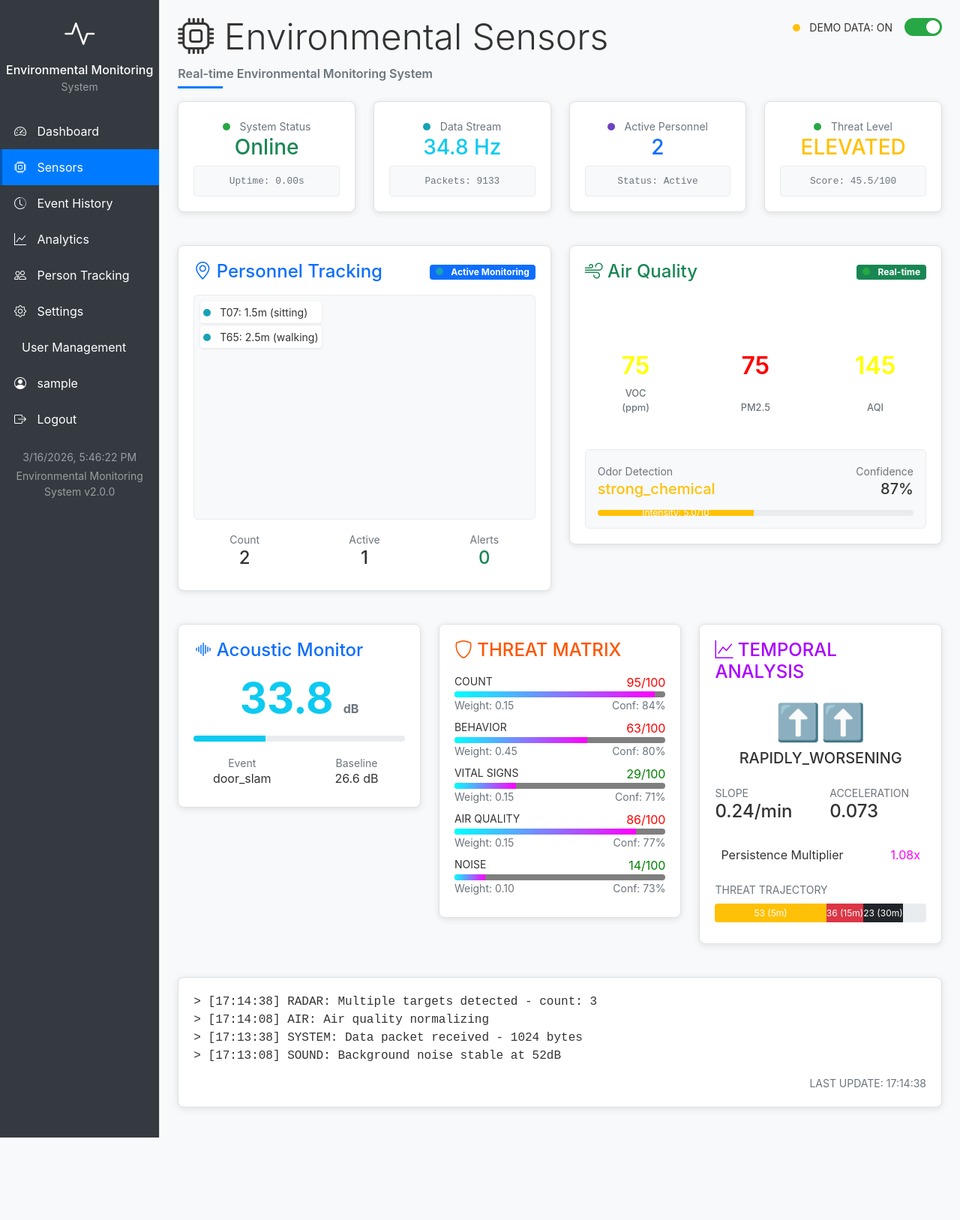
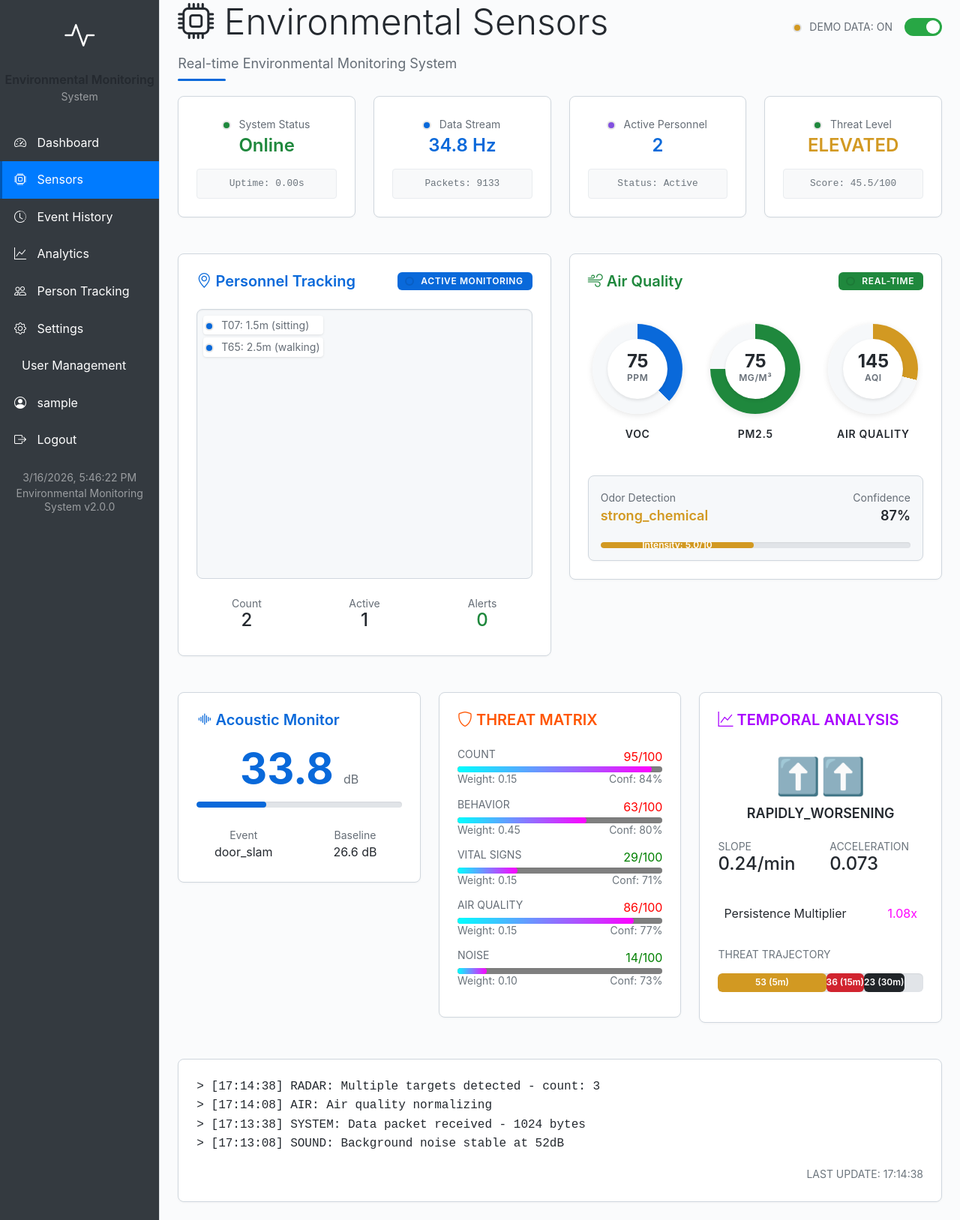
Before and after one commit to SarveshwarSenthilKumar/Engineering-Idol, a Flask app: page /sensors in a window 1280 px wide. Shown: the whole page at 75% size. Before the commit the page ends 1517 px from the top, so only its background shows below. Run offline with Flask 3, Linux system fonts and the light colour scheme; the visitor is signed in with stand-in values (Sample User, id 1); data that the repository does not hold is empty; a map, chart or similar area stays blank.

Commit message:
Fixed the UI for the sensors graphs

```diff
--- a/templates/sensors.html
+++ b/templates/sensors.html
@@ -15,107 +15,402 @@
         --card-shadow: 0 2px 10px rgba(0,0,0,0.1);
     }
 
+    /* Enhanced Readability Design */
     body {
-        background: var(--light-bg);
-        font-family: -apple-system, BlinkMacSystemFont, 'Segoe UI', Roboto, sans-serif;
-        color: #333;
+        background: #fafbfc;
+        font-family: -apple-system, BlinkMacSystemFont, 'Segoe UI', Roboto, 'Helvetica Neue', Arial, sans-serif;
+        color: #24292f;
+        line-height: 1.6;
+        font-size: 16px;
     }
 
     .main-content {
-        background: var(--light-bg);
+        background: #fafbfc;
+        position: relative;
+        padding: 0 16px;
+    }
+
+    /* Clean Professional Card Design */
+    .sensor-card {
+        background: #ffffff;
+        border: 1px solid #d0d7de;
+        border-radius: 8px;
+        padding: 24px;
+        margin-bottom: 24px;
+        box-shadow: 0 1px 3px rgba(0, 0, 0, 0.04);
+        transition: all 0.2s cubic-bezier(0.4, 0, 0.2, 1);
         position: relative;
     }
 
-
-    /* Professional card */
-    .sensor-card {
-        background: white;
-        border: 1px solid #dee2e6;
-        border-radius: 8px;
-        padding: 20px;
-        margin-bottom: 20px;
-        box-shadow: var(--card-shadow);
-        transition: all 0.2s ease;
-        position: relative;
+    .sensor-card:hover {
+        transform: translateY(-1px);
+        box-shadow: 0 4px 12px rgba(0, 0, 0, 0.08);
+        border-color: #0969da;
     }
 
-
-    .sensor-card:hover {
-        transform: translateY(-2px);
-        box-shadow: 0 4px 20px rgba(0,0,0,0.15);
-    }
-
-
-    /* Professional header */
+    /* Clean Header */
     .professional-header {
         font-weight: 600;
-        margin-bottom: 25px;
+        margin-bottom: 32px;
         position: relative;
+        color: #24292f;
+        font-size: 2rem;
+        line-height: 1.25;
     }
 
     .professional-header::after {
         content: '';
         position: absolute;
-        bottom: -8px;
+        bottom: -12px;
         left: 0;
-        width: 60px;
+        width: 64px;
         height: 3px;
-        background: var(--primary-color);
+        background: #0969da;
+        border-radius: 2px;
     }
 
-    /* Professional display */
-    .data-display {
-        background: #f8f9fa;
-        border: 1px solid #e9ecef;
-        border-radius: 6px;
-        padding: 15px;
-        position: relative;
+    .professional-header p {
+        font-size: 1.125rem;
+        color: #656d76;
+        margin-top: 8px;
+        font-weight: 400;
     }
 
-
-    /* Gauge styles */
-    .gauge-container {
-        position: relative;
-        width: 100%;
-        height: 150px;
+    /* Simple Gauge Design */
+    .gauge-simple {
         margin: 20px 0;
+        text-align: center;
     }
 
-    .gauge-value {
+    .gauge-circle {
+        width: 120px;
+        height: 120px;
+        border-radius: 50%;
+        margin: 0 auto 16px;
+        position: relative;
+        background: #f6f8fa;
+        box-shadow: 0 2px 8px rgba(0, 0, 0, 0.1);
+        transition: transform 0.3s ease;
+    }
+
+    .gauge-circle:hover {
+        transform: scale(1.05);
+    }
+
+    .gauge-center {
         position: absolute;
         top: 50%;
         left: 50%;
         transform: translate(-50%, -50%);
+        width: 80px;
+        height: 80px;
+        background: white;
+        border-radius: 50%;
+        display: flex;
+        flex-direction: column;
+        align-items: center;
+        justify-content: center;
+        box-shadow: 0 2px 4px rgba(0, 0, 0, 0.1);
+    }
+
+    .gauge-number {
+        font-size: 1.5rem;
+        font-weight: 700;
+        color: #24292f;
+        line-height: 1;
+    }
+
+    .gauge-unit {
+        font-size: 0.75rem;
+        color: #656d76;
+        font-weight: 600;
+        text-transform: uppercase;
+        letter-spacing: 0.05em;
+    }
+
+    .gauge-title {
+        font-size: 0.875rem;
+        font-weight: 600;
+        color: #24292f;
+        text-transform: uppercase;
+        letter-spacing: 0.05em;
+    }
+
+    /* Clean Radar Design */
+    .radar-container {
+        background: #f6f8fa;
+        border-radius: 8px;
+        padding: 24px;
+        position: relative;
+        height: 360px;
+        box-shadow: inset 0 1px 2px rgba(0, 0, 0, 0.06);
+        border: 1px solid #d0d7de;
+    }
+
+    /* Clean Progress Bars */
+    .progress {
+        height: 12px;
+        background: #e1e4e8;
+        border-radius: 6px;
+        overflow: hidden;
+        box-shadow: inset 0 1px 2px rgba(0, 0, 0, 0.06);
+    }
+
+    .progress-bar {
+        border-radius: 6px;
+        transition: all 0.3s ease;
+        position: relative;
+        overflow: hidden;
+        font-size: 0.75rem;
+        font-weight: 600;
+        line-height: 12px;
+    }
+
+    /* Clean Stats Grid */
+    .stats-grid {
+        display: grid;
+        grid-template-columns: repeat(auto-fit, minmax(240px, 1fr));
+        gap: 24px;
+        margin-bottom: 32px;
+    }
+
+    .stat-card {
+        background: #ffffff;
+        border: 1px solid #d0d7de;
+        border-radius: 8px;
+        padding: 24px;
+        text-align: center;
+        box-shadow: 0 1px 3px rgba(0, 0, 0, 0.04);
+        transition: all 0.2s cubic-bezier(0.4, 0, 0.2, 1);
+        position: relative;
+    }
+
+    .stat-card:hover {
+        transform: translateY(-1px);
+        box-shadow: 0 4px 12px rgba(0, 0, 0, 0.08);
+        border-color: #0969da;
+    }
+
+    .stat-value {
+        font-size: 2.5rem;
+        font-weight: 700;
+        color: #24292f;
+        margin-bottom: 8px;
+        line-height: 1;
+    }
+
+    .stat-label {
+        font-size: 0.875rem;
+        color: #656d76;
+        text-transform: uppercase;
+        letter-spacing: 0.05em;
+        font-weight: 600;
+        line-height: 1.25;
+    }
+
+    /* Clean Data Display */
+    .data-display {
+        background: #f6f8fa;
+        border: 1px solid #d0d7de;
+        border-radius: 8px;
+        padding: 20px;
+        position: relative;
+        box-shadow: 0 1px 3px rgba(0, 0, 0, 0.04);
+        transition: all 0.2s ease;
+    }
+
+    .data-display:hover {
+        border-color: #0969da;
+        box-shadow: 0 2px 8px rgba(9, 105, 218, 0.08);
+    }
+
+    /* Enhanced Typography */
+    h1 {
+        font-size: 2.5rem;
+        font-weight: 700;
+        color: #24292f;
+        line-height: 1.25;
+        margin-bottom: 16px;
+    }
+
+    h2 {
         font-size: 2rem;
         font-weight: 600;
+        color: #24292f;
+        line-height: 1.25;
+        margin-bottom: 12px;
     }
 
-    .gauge-label {
-        position: absolute;
-        bottom: 10px;
-        left: 50%;
-        transform: translateX(-50%);
-        font-size: 0.8rem;
-        font-weight: 500;
-        color: var(--secondary-color);
+    h3 {
+        font-size: 1.5rem;
+        font-weight: 600;
+        color: #24292f;
+        line-height: 1.25;
+        margin-bottom: 8px;
     }
 
+    h4 {
+        font-size: 1.25rem;
+        font-weight: 600;
+        color: #24292f;
+        line-height: 1.25;
+        margin-bottom: 16px;
+    }
 
-    /* Status indicators */
+    h5 {
+        font-size: 1.125rem;
+        font-weight: 600;
+        color: #24292f;
+        line-height: 1.25;
+        margin-bottom: 8px;
+    }
+
+    h6 {
+        font-size: 1rem;
+        font-weight: 600;
+        color: #24292f;
+        line-height: 1.25;
+        margin-bottom: 6px;
+    }
+
+    /* Clean Status Indicators */
     .status-indicator {
-        width: 10px;
-        height: 10px;
+        width: 8px;
+        height: 8px;
         border-radius: 50%;
         display: inline-block;
         margin-right: 8px;
+        box-shadow: 0 0 0 2px rgba(0, 0, 0, 0.1);
     }
 
-    .status-indicator.green { background: var(--success-color); }
-    .status-indicator.yellow { background: var(--warning-color); }
-    .status-indicator.red { background: var(--danger-color); }
-    .status-indicator.blue { background: var(--info-color); }
-    .status-indicator.purple { background: #6f42c1; }
+    .status-indicator.green { background: #1f883d; }
+    .status-indicator.yellow { background: #d29922; }
+    .status-indicator.red { background: #d1242f; }
+    .status-indicator.blue { background: #0969da; }
+    .status-indicator.purple { background: #8250df; }
 
+    /* Enhanced Text Colors */
+    .text-muted {
+        color: #656d76 !important;
+        font-weight: 400;
+    }
+
+    .text-primary {
+        color: #0969da !important;
+    }
+
+    .text-success {
+        color: #1f883d !important;
+    }
+
+    .text-warning {
+        color: #d29922 !important;
+    }
+
+    .text-danger {
+        color: #d1242f !important;
+    }
+
+    .text-info {
+        color: #0969da !important;
+    }
+
+    /* Clean Badges */
+    .badge {
+        font-size: 0.75rem;
+        font-weight: 600;
+        padding: 6px 12px;
+        border-radius: 6px;
+        text-transform: uppercase;
+        letter-spacing: 0.05em;
+        line-height: 1;
+    }
+
+    .bg-primary {
+        background: #0969da !important;
+        color: #ffffff !important;
+    }
+
+    .bg-success {
+        background: #1f883d !important;
+        color: #ffffff !important;
+    }
+
+    .bg-warning {
+        background: #d29922 !important;
+        color: #ffffff !important;
+    }
+
+    .bg-danger {
+        background: #d1242f !important;
+        color: #ffffff !important;
+    }
+
+    .bg-info {
+        background: #0969da !important;
+        color: #ffffff !important;
+    }
+
+    /* Enhanced Small Text */
+    .small {
+        font-size: 0.875rem;
+        line-height: 1.25;
+        color: #656d76;
+    }
+
+    /* Better Data Display */
+    .data-log {
+        font-family: 'SF Mono', 'Monaco', 'Inconsolata', 'Fira Code', 'Droid Sans Mono', 'Source Code Pro', monospace;
+        font-size: 0.875rem;
+        color: #656d76;
+        background: #f6f8fa;
+        padding: 12px;
+        border-radius: 6px;
+        border: 1px solid #d0d7de;
+        line-height: 1.4;
+    }
+
+    /* Enhanced Display Elements */
+    .display-4 {
+        font-size: 3.5rem;
+        font-weight: 700;
+        line-height: 1;
+        color: #24292f;
+    }
+
+    .fw-bold {
+        font-weight: 700 !important;
+    }
+
+    .fw-normal {
+        font-weight: 400 !important;
+    }
+
+    /* Better Spacing */
+    .mb-3 {
+        margin-bottom: 1.5rem !important;
+    }
+
+    .mt-3 {
+        margin-top: 1.5rem !important;
+    }
+
+    .mb-2 {
+        margin-bottom: 1rem !important;
+    }
+
+    .mt-2 {
+        margin-top: 1rem !important;
+    }
+
+    /* Enhanced Row Spacing */
+    .row {
+        margin-bottom: 24px;
+    }
+
+    .row:last-child {
+        margin-bottom: 0;
+    }
 
     /* Demo mode indicator */
     .demo-indicator {
@@ -286,8 +581,8 @@
                 </div>
 
                 <!-- Radar Visualization -->
-                <div class="data-display" style="height: 300px; position: relative; background: #f8f9fa;">
-                    <canvas id="radarCanvas" width="600" height="280" style="width: 100%; height: 100%;"></canvas>
+                <div class="radar-container">
+                    <canvas id="radarCanvas" width="600" height="300" style="width: 100%; height: 100%;"></canvas>
 
                     <!-- Target info overlay -->
                     <div class="position-absolute top-0 start-0 p-2">
@@ -336,30 +631,36 @@
                 <!-- Air Quality Gauges -->
                 <div class="row">
                     <div class="col-4 text-center">
-                        <div class="gauge-container">
-                            <canvas id="vocGauge" width="120" height="120"></canvas>
-                            <div class="gauge-value" style="color: {{ 'red' if voc > 100 else 'yellow' if voc > 50 else 'green' }};">
-                                {{ "%.0f"|format(voc) }}
+                        <div class="gauge-simple">
+                            <div class="gauge-circle" style="background: conic-gradient(#0969da {{ (voc / 200 * 360) }}deg, #f6f8fa {{ (voc / 200 * 360) }}deg);">
+                                <div class="gauge-center">
+                                    <div class="gauge-number">{{ "%.0f"|format(voc) }}</div>
+                                    <div class="gauge-unit">ppm</div>
+                                </div>
                             </div>
-                            <div class="gauge-label">VOC (ppm)</div>
+                            <div class="gauge-title">VOC</div>
                         </div>
                     </div>
                     <div class="col-4 text-center">
-                        <div class="gauge-container">
-                            <canvas id="pm25Gauge" width="120" height="120"></canvas>
-                            <div class="gauge-value" style="color: {{ 'red' if pm25 > 50 else 'yellow' if pm25 > 25 else 'green' }};">
-                                {{ pm25 }}
+                        <div class="gauge-simple">
+                            <div class="gauge-circle" style="background: conic-gradient(#1f883d {{ (pm25 / 100 * 360) }}deg, #f6f8fa {{ (pm25 / 100 * 360) }}deg);">
+                                <div class="gauge-center">
+                                    <div class="gauge-number">{{ pm25 }}</div>
+                                    <div class="gauge-unit">μg/m³</div>
+                                </div>
                             </div>
-                            <div class="gauge-label">PM2.5</div>
+                            <div class="gauge-title">PM2.5</div>
                         </div>
                     </div>
                     <div class="col-4 text-center">
-                        <div class="gauge-container">
-                            <canvas id="aqiGauge" width="120" height="120"></canvas>
-                            <div class="gauge-value" style="color: {{ 'red' if aqi > 150 else 'yellow' if aqi > 100 else 'green' }};">
-                                {{ "%.0f"|format(aqi) }}
+                        <div class="gauge-simple">
+                            <div class="gauge-circle" style="background: conic-gradient(#d29922 {{ (aqi / 500 * 360) }}deg, #f6f8fa {{ (aqi / 500 * 360) }}deg);">
+                                <div class="gauge-center">
+                                    <div class="gauge-number">{{ "%.0f"|format(aqi) }}</div>
+                                    <div class="gauge-unit">AQI</div>
+                                </div>
                             </div>
-                            <div class="gauge-label">AQI</div>
+                            <div class="gauge-title">Air Quality</div>
                         </div>
                     </div>
                 </div>
@@ -548,16 +849,13 @@
 {% endblock %}
 
 {% block extra_js %}
-<script src="https://cdn.jsdelivr.net/npm/chart.js@3.9.1/dist/chart.min.js"></script>
 <script>
     // Fake mode state
     let fakeMode = {{ 'true' if fake_mode else 'false' }};
 
-    // Initialize gauges
+    // Initialize components
     document.addEventListener('DOMContentLoaded', function() {
-        initGauges();
         initRadar();
-        initParticles();
 
         // Mouse follower for fake mode
         if (fakeMode) {
@@ -573,67 +871,10 @@
         startLiveUpdates();
     });
 
-    function initGauges() {
-        // VOC Gauge
-        const vocCtx = document.getElementById('vocGauge').getContext('2d');
-        new Chart(vocCtx, {
-            type: 'doughnut',
-            data: {
-                datasets: [{
-                    data: [{{ voc }}, 200 - {{ voc }}],
-                    backgroundColor: ['#00ffff', 'rgba(0,255,255,0.1)'],
-                    borderWidth: 0
-                }]
-            },
-            options: {
-                cutout: '80%',
-                responsive: true,
-                maintainAspectRatio: true,
-                plugins: { legend: { display: false }, tooltip: { enabled: false } }
-            }
-        });
-
-        // PM2.5 Gauge
-        const pmCtx = document.getElementById('pm25Gauge').getContext('2d');
-        new Chart(pmCtx, {
-            type: 'doughnut',
-            data: {
-                datasets: [{
-                    data: [{{ pm25 }}, 100 - {{ pm25 }}],
-                    backgroundColor: ['#ff00ff', 'rgba(255,0,255,0.1)'],
-                    borderWidth: 0
-                }]
-            },
-            options: {
-                cutout: '80%',
-                responsive: true,
-                maintainAspectRatio: true,
-                plugins: { legend: { display: false }, tooltip: { enabled: false } }
-            }
-        });
-
-        // AQI Gauge
-        const aqiCtx = document.getElementById('aqiGauge').getContext('2d');
-        new Chart(aqiCtx, {
-            type: 'doughnut',
-            data: {
-                datasets: [{
-                    data: [{{ aqi }}, 500 - {{ aqi }}],
-                    backgroundColor: ['#ffff00', 'rgba(255,255,0,0.1)'],
-                    borderWidth: 0
-                }]
-            },
-            options: {
-                cutout: '80%',
-                responsive: true,
-                maintainAspectRatio: true,
-                plugins: { legend: { display: false }, tooltip: { enabled: false } }
-            }
-        });
-    }
-
     function initRadar() {
         const canvas = document.getElementById('radarCanvas');
+        if (!canvas) return;
+
         const ctx = canvas.getContext('2d');
         const width = canvas.width;
         const height = canvas.height;
@@ -713,10 +954,6 @@
         drawRadar();
     }
 
-    function initParticles() {
-        // Disabled - no particles in professional mode
-    }
-
     function toggleFakeMode() {
         fakeMode = !fakeMode;
         const cursor = document.getElementById('fakeCursor');
@@ -740,7 +977,10 @@
     function handleLiveUpdate(data) {
         // Update dashboard with new data
         if (data.threat) {
-            document.querySelector('[data-threat-score]').textContent = data.threat.overall_threat;
+            const threatElement = document.querySelector('[data-threat-score]');
+            if (threatElement) {
+                threatElement.textContent = data.threat.overall_threat;
+            }
         }
     }
 </script>
```
